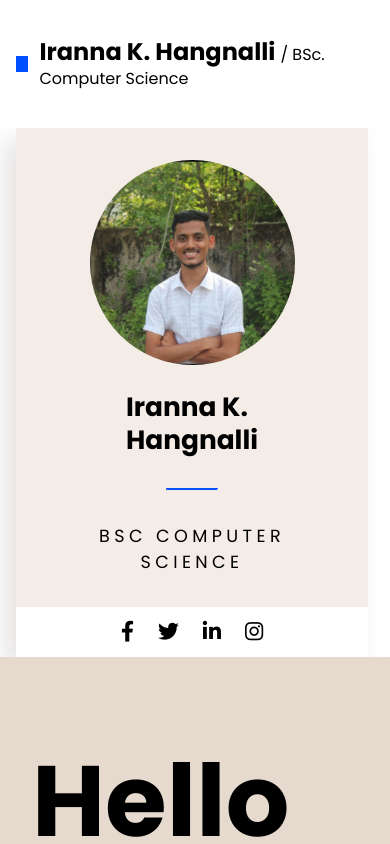
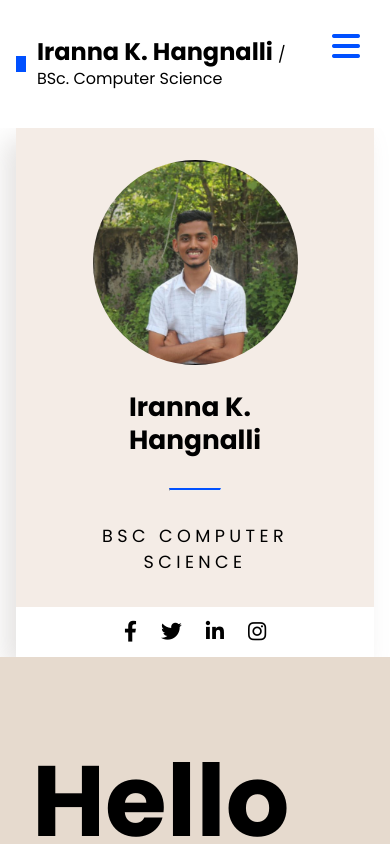
Before and after one commit to AndrickSilva/Iranna-portfolio-website, an Angular app: page / in a window 390 px wide. Shown: the top 844 px of the page. Built offline with nearby package versions, Linux system fonts and the light colour scheme.

Commit message:
responsive abt me page

```diff
--- a/package.json
+++ b/package.json
@@ -18,6 +18,8 @@
     "@angular/platform-browser": "^14.0.0-next.0",
     "@angular/platform-browser-dynamic": "^14.0.0-next.0",
     "@angular/router": "^14.0.0-next.0",
+    "@fortawesome/angular-fontawesome": "^0.11.1",
+    "@fortawesome/free-solid-svg-icons": "^6.2.0",
     "rxjs": "~7.5.0",
     "tslib": "^2.3.0",
     "zone.js": "~0.11.4"
--- a/src/app/app.component.ts
+++ b/src/app/app.component.ts
@@ -7,4 +7,5 @@ import { Component } from '@angular/core';
 })
 export class AppComponent {
   title = 'practice-website';
+
 }
--- a/src/app/app.module.ts
+++ b/src/app/app.module.ts
@@ -9,6 +9,7 @@ import { FooterComponent } from './components/footer/footer.component';
 import { ResumeComponent } from './components/resume/resume.component';
 import { ContactComponent } from './components/contact/contact.component';
 import { ProjectCompComponent } from './components/project-comp/project-comp.component';
+import { FontAwesomeModule } from '@fortawesome/angular-fontawesome';
 
 @NgModule({
   declarations: [
@@ -23,7 +24,8 @@ import { ProjectCompComponent } from './components/project-comp/project-comp.com
   ],
   imports: [
     BrowserModule,
-    AppRoutingModule
+    AppRoutingModule,
+    FontAwesomeModule
   ],
   providers: [],
   bootstrap: [AppComponent]
--- a/src/app/components/about-me/about-me.component.css
+++ b/src/app/components/about-me/about-me.component.css
@@ -7,6 +7,7 @@
     background-color: var(--primary-col);
     min-width: 40%;
     min-height: 100vh;
+    padding: 0em 1em;
     /* position: absolute; */
 }
 
@@ -78,7 +79,7 @@
     top: 5em;
     left: 17.5em;
     box-shadow: var(--shadow);
-    min-width: 22em;
+    max-width: 22em;
     /* min-height: 75vh; */
 
 }
@@ -139,7 +140,8 @@
     .card-container {
         max-width: 22em;
         position: unset;
-        margin: 0em 1em;
+        margin: 0 auto;
+        /* margin: 0em 1em; */
     }
 }
 
@@ -173,10 +175,17 @@
     .left-section {
         background-color: #fff;
         min-height: 20vh;
-
+        padding: 0em 1em;
     }
 
     .secondary {
         background-color: var(--primary-col);
     }
+
 }
+
+@media screen and (max-width: 480px) {
+    .card-container {
+        max-width: 100%;
+    }
+}
--- a/src/app/components/contact/contact.component.css
+++ b/src/app/components/contact/contact.component.css
@@ -24,8 +24,6 @@ textarea:hover {
 
 }
 
-
-
 .form-align {
     display: flex;
     align-items: center;
--- a/src/app/components/nav/nav.component.css
+++ b/src/app/components/nav/nav.component.css
@@ -17,6 +17,8 @@ nav {
     justify-content: center;
     align-items: center;
     gap: 0.7em;
+    max-width: 80%;
+
 }
 
 .left-nav h2 span {
@@ -48,7 +50,25 @@ nav {
     cursor: pointer;
 }
 
+#nav {
+    display: none;
+    cursor: pointer;
+}
+
 @media screen and (max-width: 920px) {
+
+    .right-nav {
+        display: none;
+    }
+
+    #nav {
+        display: block;
+        position: fixed;
+        top: 30px;
+        right: 30px;
+        color: var(--accent-col);
+        font-size: 2em;
+    }
 
     nav {
         padding: 2.5em 1em 2.5em 1em;
--- a/src/app/components/nav/nav.component.html
+++ b/src/app/components/nav/nav.component.html
@@ -1,11 +1,12 @@
 <nav>
+    <fa-icon [class]="classBind" (click)="navBar()" id="nav"></fa-icon>
     <div class="left-nav">
         <div class="box"></div>
         <h2>Iranna K. Hangnalli <span>/ BSc. Computer Science</span></h2>
     </div>
     <div class="right-nav">
         <ul>
-            <a routerLink="/"> ABOUT ME</a>
+            <a routerLink="" routerLinkActive="active" [routerLinkActiveOptions]="{exact: true}"> ABOUT ME</a>
             <a routerLink="/resume" routerLinkActive="active">RESUME</a>
             <a routerLink="/projectComp" routerLinkActive="active">PROJECTS</a>
             <a routerLink="/contact" routerLinkActive="active">CONTACT</a>
--- a/src/app/components/nav/nav.component.ts
+++ b/src/app/components/nav/nav.component.ts
@@ -7,9 +7,12 @@ import { Component, OnInit } from '@angular/core';
 })
 export class NavComponent implements OnInit {
 
+  classBind: any = 'fa fa-bars'
   constructor() { }
 
   ngOnInit(): void {
   }
-
+  navBar() {
+    this.classBind = this.classBind == 'fa fa-bars' ? 'fa fa-xmark' : 'fa fa-bars'
+  }
 }
--- a/src/styles.css
+++ b/src/styles.css
@@ -92,10 +92,6 @@
 
 @media screen and (max-width: 920px) {
 
-    .right-nav {
-        display: none;
-    }
-
     .right-section {
         padding-left: 0;
         padding: 0em 1em;
```
Also changed, not shown: 1 other file (tests, documents, lock files or other folders).
